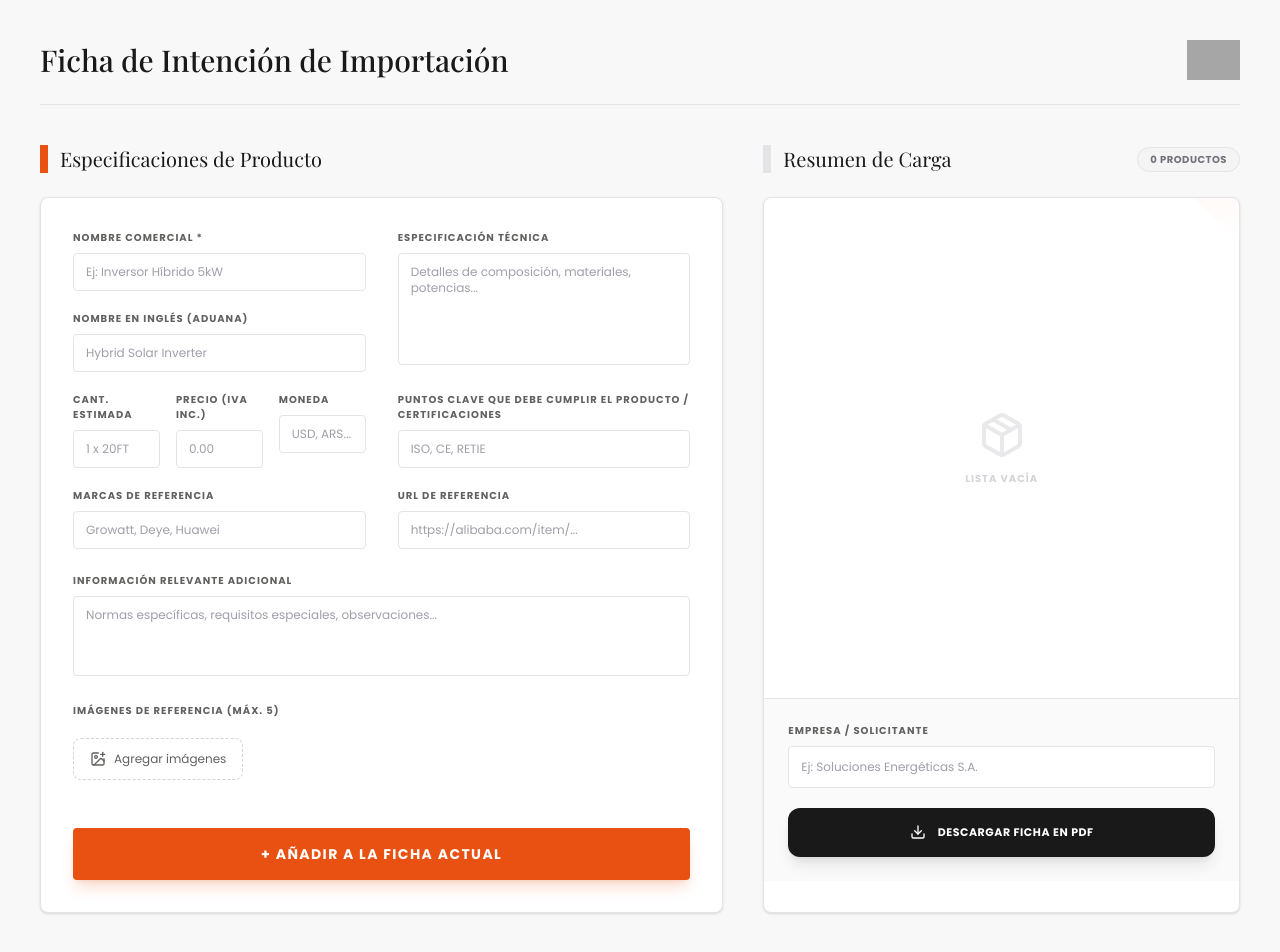
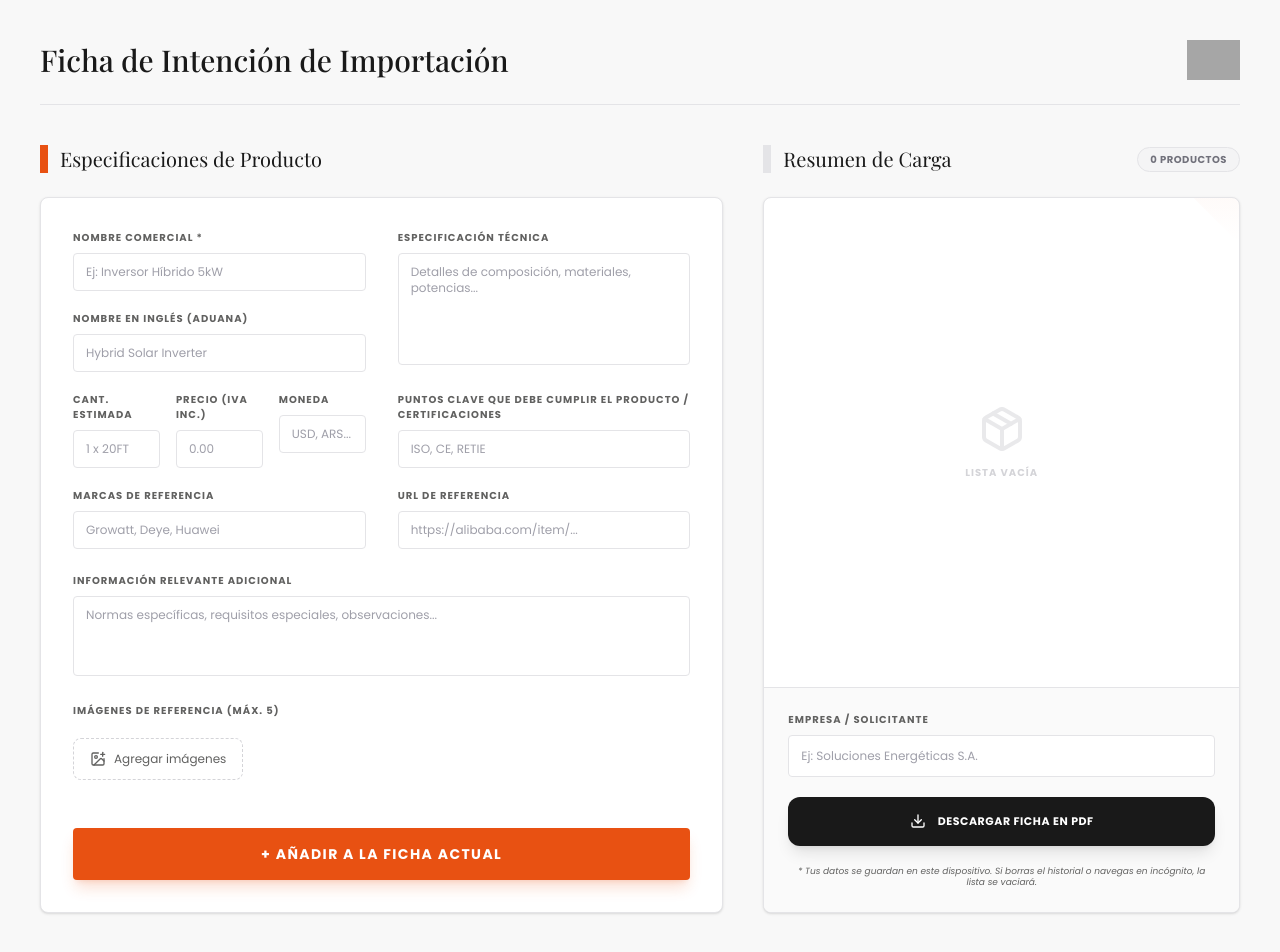
Before and after one commit to Paulo33ab/ficha-de-importacion, a React (Vite) app: page / in a window 1280 px wide. Shown: the top 952 px of the page. Built offline with nearby package versions, Linux system fonts and the light colour scheme; grey boxes are pictures that could not be loaded; a web font is replaced by a local one.

Commit message:
feat: Add local storage warning disclaimer for users

```diff
--- a/src/App.tsx
+++ b/src/App.tsx
@@ -556,6 +556,9 @@ export default function App() {
                   <Download className="w-4 h-4" /> Descargar Ficha en PDF
                 </button>
               </div>
+              <p className="text-[9px] leading-tight text-center text-storm-dust italic mt-2">
+                * Tus datos se guardan en este dispositivo. Si borras el historial o navegas en incógnito, la lista se vaciará.
+              </p>
             </div>
 
             {/* Decorator */}
```
